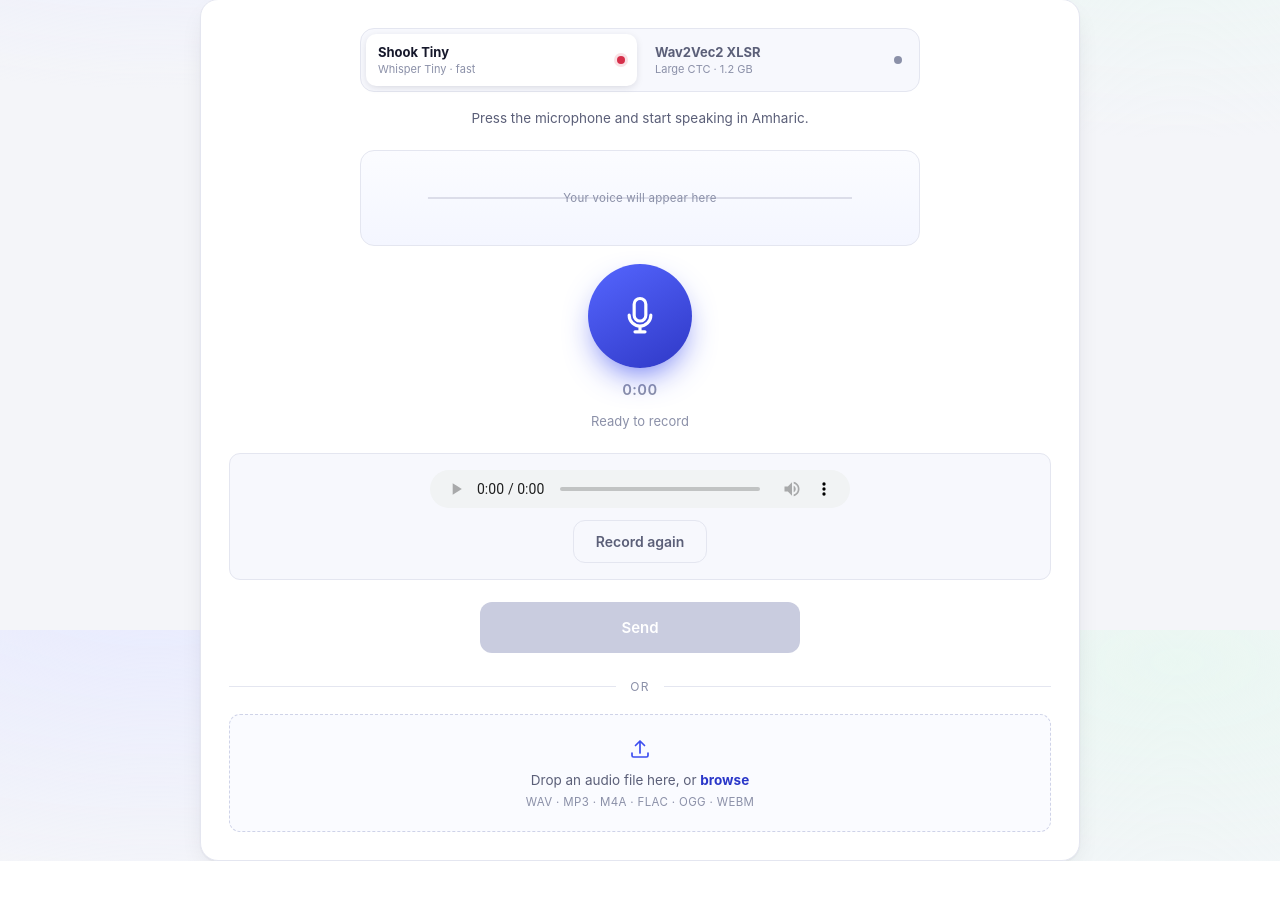
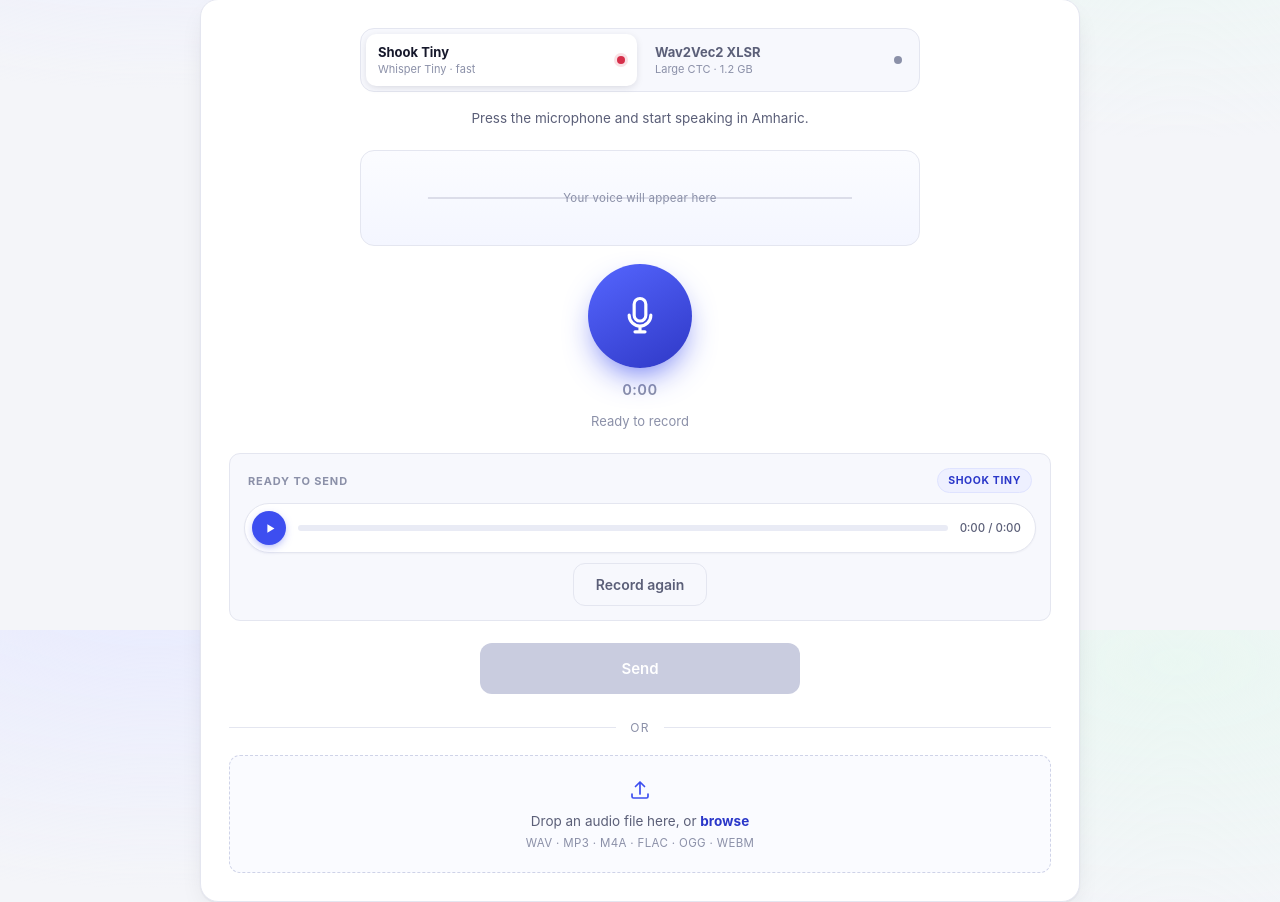
Before and after one commit to JoHaile/Amharic-Speech-to-Text, a Flask app: page / in a window 1280 px wide. Shown: the part 170-1072 px from the top of the page. Before the commit the page ends 1031 px from the top, so only its background shows below. Run offline with Flask 3, Linux system fonts and the light colour scheme; data that the repository does not hold is empty.

Commit message:
Fix recording preview player and keep clip state across model switches
- Replace the native audio element with a design-matched player (play/pause, seek, time)\n- Normalize browser captures to 16-bit WAV so the preview always plays and has a duration\n- Keep the clip, playback position and result card when switching model tabs\n- Load history players lazily; harden MediaRecorder.start() failures

```diff
--- a/web/static/app.js
+++ b/web/static/app.js
@@ -25,6 +25,7 @@
   const recHint = $("recHint");
   const preview = $("preview");
   const audioPreview = $("audioPreview");
+  const previewModel = $("previewModel");
   const redoBtn = $("redoBtn");
   const sendBtn = $("sendBtn");
   const sendLabel = sendBtn.querySelector(".btn-label");
@@ -67,12 +68,15 @@
   let mediaStream = null;
   let chunks = [];
   let pendingBlob = null;      // recorded or selected audio waiting to be sent
-  let pendingName = "recording.webm";
+  let pendingName = "recording.wav";
   let pendingSource = "recording";
+  let pendingDuration = 0;     // known length in seconds, when we have it
+  let previewUrl = null;       // object URL currently loaded in the preview player
   let timerId = null;
   let startedAt = 0;
   let isRecording = false;
   let isSending = false;
+  let captureId = 0;           // invalidates a slow capture preparation
 
   let historyItems = [];
   let historyFilterValue = "all";
@@ -106,6 +110,11 @@
     return `${Math.floor(s / 60)}:${String(s % 60).padStart(2, "0")}`;
   };
 
+  const fmtPlayTime = (sec) => {
+    if (!Number.isFinite(sec) || sec < 0) return "0:00";
+    return fmtClock(sec);
+  };
+
   const fmtSecs = (v) => (v == null ? "—" : `${Number(v).toFixed(2)}s`);
 
   function fmtWhen(iso) {
@@ -126,6 +135,273 @@
 
   function isWav2Vec2(key) {
     return key === "wav2vec2";
+  }
+
+  // ---- audio player (shared by the preview and history) -------------------
+  const ICON_PLAY = '<svg viewBox="0 0 24 24" aria-hidden="true"><path d="M9 5.9v12.2L19 12z"/></svg>';
+  const ICON_PAUSE = '<svg viewBox="0 0 24 24" aria-hidden="true"><rect x="7.4" y="5" width="3.5" height="14" rx="1.3"/><rect x="13.1" y="5" width="3.5" height="14" rx="1.3"/></svg>';
+
+  function createPlayer(host, options) {
+    const lazy = !!(options && options.lazy);
+    host.classList.add("player");
+    host.innerHTML = `
+      <button class="player-btn" type="button" aria-label="Play">
+        <span class="p-ico p-ico-play">${ICON_PLAY}</span>
+        <span class="p-ico p-ico-pause">${ICON_PAUSE}</span>
+      </button>
+      <div class="player-track" role="slider" tabindex="0" aria-label="Seek"
+           aria-valuemin="0" aria-valuemax="100" aria-valuenow="0">
+        <span class="player-fill"></span>
+        <span class="player-knob"></span>
+      </div>
+      <span class="player-time">0:00 / 0:00</span>
+      <audio preload="${lazy ? "none" : "metadata"}" hidden></audio>`;
+
+    const btn = host.querySelector(".player-btn");
+    const track = host.querySelector(".player-track");
+    const fill = host.querySelector(".player-fill");
+    const knob = host.querySelector(".player-knob");
+    const time = host.querySelector(".player-time");
+    const audio = host.querySelector("audio");
+
+    let knownDuration = 0;
+    let dragging = false;
+    let needsLoad = false;
+    let pendingRatio = null;
+
+    function ensureLoaded() {
+      if (lazy && needsLoad) {
+        needsLoad = false;
+        audio.load();
+      }
+    }
+
+    function totalDuration() {
+      const d = Number.isFinite(audio.duration) && audio.duration > 0
+        ? audio.duration : knownDuration;
+      return Number.isFinite(d) && d > 0 ? d : 0;
+    }
+
+    function paint() {
+      const d = totalDuration();
+      const raw = Number.isFinite(audio.currentTime) ? audio.currentTime : 0;
+      const t = d > 0 ? Math.min(raw, d) : 0;
+      const pct = d > 0 ? Math.min(100, Math.max(0, (t / d) * 100)) : 0;
+      fill.style.width = pct + "%";
+      knob.style.left = pct + "%";
+      track.setAttribute("aria-valuenow", String(Math.round(pct)));
+      track.setAttribute("aria-valuetext", fmtPlayTime(t) + " of " + fmtPlayTime(d));
+      time.textContent = fmtPlayTime(t) + " / " + fmtPlayTime(d);
+    }
+
+    audio.addEventListener("loadedmetadata", () => {
+      if (Number.isFinite(audio.duration) && audio.duration > 0) {
+        knownDuration = audio.duration;
+      } else if (audio.duration === Infinity) {
+        // Some recorder streams report Infinity until they are seeked once.
+        const settle = () => {
+          audio.removeEventListener("timeupdate", settle);
+          try { audio.currentTime = 0; } catch (_) { /* ignore */ }
+          if (Number.isFinite(audio.duration)) knownDuration = audio.duration;
+          paint();
+        };
+        audio.addEventListener("timeupdate", settle);
+        try { audio.currentTime = 1e7; } catch (_) { /* ignore */ }
+      }
+      if (pendingRatio != null) {
+        const d = totalDuration();
+        if (d) { try { audio.currentTime = pendingRatio * d; } catch (_) { /* ignore */ } }
+        pendingRatio = null;
+      }
+      paint();
+    });
+
+    audio.addEventListener("durationchange", () => {
+      if (Number.isFinite(audio.duration) && audio.duration > 0) {
+        knownDuration = audio.duration;
+      }
+      paint();
+    });
+    audio.addEventListener("timeupdate", paint);
+
+    audio.addEventListener("play", () => {
+      host.classList.add("is-playing");
+      btn.setAttribute("aria-label", "Pause");
+    });
+    audio.addEventListener("pause", () => {
+      host.classList.remove("is-playing");
+      btn.setAttribute("aria-label", "Play");
+    });
+    audio.addEventListener("ended", () => {
+      host.classList.remove("is-playing");
+      btn.setAttribute("aria-label", "Play");
+      try { audio.currentTime = 0; } catch (_) { /* ignore */ }
+      paint();
+    });
+    audio.addEventListener("error", () => {
+      if (!audio.getAttribute("src")) return;
+      host.classList.add("is-error");
+      host.classList.remove("is-playing");
+      btn.disabled = true;
+      track.setAttribute("tabindex", "-1");
+      time.textContent = "Preview unavailable";
+    });
+
+    btn.addEventListener("click", async () => {
+      if (!audio.getAttribute("src")) return;
+      if (audio.paused) {
+        ensureLoaded();
+        try {
+          await audio.play();
+        } catch (_) {
+          showToast("This clip cannot be played here, but Send still works.", true);
+        }
+      } else {
+        audio.pause();
+      }
+    });
+
+    function seekToRatio(ratio) {
+      const d = totalDuration();
+      if (!d) return;
+      const clamped = Math.min(1, Math.max(0, ratio));
+      if (audio.readyState === 0) {
+        pendingRatio = clamped;
+        ensureLoaded();
+      } else {
+        try { audio.currentTime = clamped * d; } catch (_) { /* ignore */ }
+      }
+      paint();
+    }
+
+    function seekTo(clientX) {
+      const rect = track.getBoundingClientRect();
+      if (!rect.width || !totalDuration()) return;
+      seekToRatio((clientX - rect.left) / rect.width);
+    }
+
+    track.addEventListener("pointerdown", (e) => {
+      if (btn.disabled) return;
+      dragging = true;
+      try { track.setPointerCapture(e.pointerId); } catch (_) { /* ignore */ }
+      seekTo(e.clientX);
+    });
+    track.addEventListener("pointermove", (e) => {
+      if (dragging) seekTo(e.clientX);
+    });
+    const endDrag = (e) => {
+      if (!dragging) return;
+      dragging = false;
+      try { track.releasePointerCapture(e.pointerId); } catch (_) { /* ignore */ }
+    };
+    track.addEventListener("pointerup", endDrag);
+    track.addEventListener("pointercancel", endDrag);
+
+    track.addEventListener("keydown", (e) => {
+      const d = totalDuration();
+      if (!d) return;
+      if (e.key === "ArrowRight" || e.key === "ArrowLeft") {
+        e.preventDefault();
+        const current = audio.readyState === 0 ? 0 : audio.currentTime;
+        const next = current + (e.key === "ArrowRight" ? 5 : -5);
+        seekToRatio(next / d);
+      } else if (e.key === "Home" || e.key === "End") {
+        e.preventDefault();
+        seekToRatio(e.key === "Home" ? 0 : 1);
+      } else if (e.key === " " || e.key === "Enter") {
+        e.preventDefault();
+        btn.click();
+      }
+    });
+
+    function setSource(url, durationSeconds) {
+      host.classList.remove("is-error", "is-playing");
+      btn.disabled = false;
+      btn.setAttribute("aria-label", "Play");
+      track.setAttribute("tabindex", "0");
+      knownDuration = Number.isFinite(durationSeconds) && durationSeconds > 0
+        ? durationSeconds : 0;
+      pendingRatio = null;
+      audio.src = url;
+      if (lazy) {
+        needsLoad = true;
+      } else {
+        audio.load();
+      }
+      paint();
+    }
+
+    function reset() {
+      host.classList.remove("is-error", "is-playing");
+      btn.disabled = false;
+      btn.setAttribute("aria-label", "Play");
+      track.setAttribute("tabindex", "0");
+      pendingRatio = null;
+      needsLoad = false;
+      try { audio.pause(); } catch (_) { /* ignore */ }
+      audio.removeAttribute("src");
+      audio.load();
+      knownDuration = 0;
+      paint();
+    }
+
+    paint();
+    return { audio, setSource, reset, paint };
+  }
+
+  // ---- turn a capture into a playable WAV ---------------------------------
+  function encodeWav(buffer) {
+    const channels = Math.max(1, buffer.numberOfChannels);
+    const frames = buffer.length;
+    const rate = buffer.sampleRate || 16000;
+    const dataBytes = frames * 2;
+    const out = new ArrayBuffer(44 + dataBytes);
+    const view = new DataView(out);
+    const write = (offset, text) => {
+      for (let i = 0; i < text.length; i++) view.setUint8(offset + i, text.charCodeAt(i));
+    };
+
+    write(0, "RIFF");
+    view.setUint32(4, 36 + dataBytes, true);
+    write(8, "WAVE");
+    write(12, "fmt ");
+    view.setUint32(16, 16, true);        // PCM chunk size
+    view.setUint16(20, 1, true);         // PCM
+    view.setUint16(22, 1, true);         // mono
+    view.setUint32(24, rate, true);
+    view.setUint32(28, rate * 2, true);  // byte rate
+    view.setUint16(32, 2, true);        // block align
+    view.setUint16(34, 16, true);        // bits per sample
+    write(36, "data");
+    view.setUint32(40, dataBytes, true);
+
+    const source = [];
+    for (let c = 0; c < channels; c++) source.push(buffer.getChannelData(c));
+    let offset = 44;
+    for (let i = 0; i < frames; i++) {
+      let sample = 0;
+      for (let c = 0; c < channels; c++) sample += source[c][i];
+      sample = Math.max(-1, Math.min(1, sample / channels));
+      view.setInt16(offset, sample < 0 ? sample * 0x8000 : sample * 0x7fff, true);
+      offset += 2;
+    }
+    return new Blob([out], { type: "audio/wav" });
+  }
+
+  async function prepareCapture(blob) {
+    const Ctx = window.AudioContext || window.webkitAudioContext;
+    if (!Ctx) return null;
+    let ctx = null;
+    try {
+      ctx = new Ctx({ sampleRate: 16000 });
+      const decoded = await ctx.decodeAudioData(await blob.arrayBuffer());
+      const wav = encodeWav(decoded);
+      return wav.size > 44 ? { blob: wav, duration: decoded.duration } : null;
+    } catch (_) {
+      return null;
+    } finally {
+      if (ctx) { try { ctx.close(); } catch (_) { /* ignore */ } }
+    }
   }
 
   // ---- model status -------------------------------------------------------
@@ -273,8 +549,16 @@
       activeModel = key;
       updateModelTabs();
       updateStatusUI();
-      if (!isRecording) {
-        recHint.textContent = `Will transcribe with ${modelLabel(key)}. Press the microphone and speak Amharic.`;
+      // Switching models never touches the captured clip or the result card;
+      // it only changes which model the next Send will use.
+      if (!isRecording && !isSending) {
+        if (pendingBlob) {
+          updatePendingCopy();
+        } else if (!resultCard.hidden) {
+          recHint.textContent = `Next recording will use ${modelLabel(key)}.`;
+        } else {
+          recHint.textContent = `Will transcribe with ${modelLabel(key)}. Press the microphone and speak Amharic.`;
+        }
       }
       ensureModelLoaded(key).catch((err) => showToast(err.message || "Could not load the model.", true));
     });
@@ -409,6 +693,21 @@
   });
 
   // ---- preview / sending state -------------------------------------------
+  let previewPlayer = null;
+
+  // Keeps the pending clip and its labels in sync with the selected model.
+  function updatePendingCopy() {
+    if (!pendingBlob) return;
+    const kind = pendingSource === "upload" ? "File ready" : "Recording captured";
+    const length = pendingDuration > 0 ? ` (${fmtPlayTime(pendingDuration)})` : "";
+    recState.textContent =
+      `${kind}${length}. Press Send to transcribe with ${modelLabel(activeModel)}.`;
+    recHint.textContent = "Listen back, re-record if needed, then press Send.";
+    previewModel.textContent = modelLabel(activeModel);
+    previewModel.classList.toggle("is-wav2vec2", isWav2Vec2(activeModel));
+    previewModel.hidden = false;
+  }
+
   function setSending(on) {
     isSending = on;
     sendBtn.disabled = on || !pendingBlob;
@@ -420,25 +719,32 @@
   }
 
   function clearPending() {
+    captureId++;                 // drop any capture that is still being prepared
     pendingBlob = null;
     pendingSource = "recording";
-    if (audioPreview.src) {
-      URL.revokeObjectURL(audioPreview.src);
-      audioPreview.removeAttribute("src");
-      audioPreview.load();
+    pendingDuration = 0;
+    if (previewUrl) {
+      URL.revokeObjectURL(previewUrl);
+      previewUrl = null;
     }
+    if (previewPlayer) previewPlayer.reset();
     preview.hidden = true;
+    previewModel.hidden = true;
     sendBtn.disabled = true;
   }
 
-  function setPending(blob, name, source, hint) {
+  function setPending(blob, name, source, duration) {
     pendingBlob = blob;
     pendingName = name;
     pendingSource = source;
-    audioPreview.src = URL.createObjectURL(blob);
+    pendingDuration = Number.isFinite(duration) && duration > 0 ? duration : 0;
+    if (previewUrl) URL.revokeObjectURL(previewUrl);
+    previewUrl = URL.createObjectURL(blob);
+    if (!previewPlayer) previewPlayer = createPlayer(audioPreview);
+    previewPlayer.setSource(previewUrl, pendingDuration);
     preview.hidden = false;
     sendBtn.disabled = isSending || !blob;
-    if (hint) recState.textContent = hint;
+    updatePendingCopy();
   }
 
   // ---- recording ----------------------------------------------------------
@@ -515,21 +821,50 @@
     mediaRecorder.ondataavailable = (e) => {
       if (e.data && e.data.size > 0) chunks.push(e.data);
     };
-    mediaRecorder.onstop = () => {
+    mediaRecorder.onstop = async () => {
       const type = mediaRecorder.mimeType || mime || "audio/webm";
-      const blob = new Blob(chunks, { type });
-      if (blob.size === 0) {
+      const original = new Blob(chunks, { type });
+      if (original.size === 0) {
         showToast("Nothing was recorded. Try again and speak a little louder.", true);
         recState.textContent = "Ready to record";
+        recHint.textContent = "Press the microphone and start speaking in Amharic.";
         return;
       }
-      const ext = extForMime(type, "webm");
-      setPending(blob, `recording.${ext}`, "recording",
-        `Recording captured. Press Send to transcribe with ${modelLabel(activeModel)}.`);
-      recHint.textContent = "Listen back, re-record if needed, then press Send.";
+
+      recState.textContent = "Preparing the recording…";
+      recHint.textContent = "One moment — making a clip you can replay before sending.";
+      const id = ++captureId;
+
+      // Browser recordings are Opus in WebM/OGG, which some players refuse.
+      // A decoded WAV copy plays everywhere, seeks correctly and carries a real
+      // duration, so the preview always matches the clip that was just recorded.
+      const prepared = await prepareCapture(original);
+      if (id !== captureId) return;   // a newer capture or a reset won the race
+
+      if (prepared) {
+        setPending(prepared.blob, "recording.wav", "recording", prepared.duration);
+      } else {
+        setPending(original, `recording.${extForMime(type, "webm")}`, "recording", 0);
+      }
     };
 
-    mediaRecorder.start();
+    try {
+      mediaRecorder.start();
+    } catch (err) {
+      // A stream can refuse to record (device unplugged, track ended, codec
+      // unavailable). Release the microphone instead of leaving it open.
+      showToast(`Could not start recording: ${err.message || err}`, true);
+      stopWave();
+      if (mediaStream) {
+        mediaStream.getTracks().forEach((t) => t.stop());
+        mediaStream = null;
+      }
+      mediaRecorder = null;
+      recState.textContent = "Ready to record";
+      recHint.textContent = "Press the microphone and start speaking in Amharic.";
+      return;
+    }
+
     isRecording = true;
     recBtn.classList.add("is-recording");
     recBtn.setAttribute("aria-label", "Stop recording");
@@ -584,9 +919,7 @@
     clearPending();
     resultCard.hidden = true;
     resultModel.hidden = true;
-    setPending(file, file.name, "upload",
-      `Selected "${file.name}". Press Send to transcribe with ${modelLabel(activeModel)}.`);
-    recHint.textContent = "Check the preview, then press Send.";
+    setPending(file, file.name, "upload", 0);
   }
 
   fileInput.addEventListener("change", (e) => takeFile(e.target.files && e.target.files[0]));
@@ -760,11 +1093,13 @@
       bottom.className = "hist-bottom";
 
       if (it.audio_file) {
-        const audio = document.createElement("audio");
-        audio.controls = true;
-        audio.preload = "none";
-        audio.src = `/api/history/${encodeURIComponent(it.id)}/audio`;
-        bottom.append(audio);
+        const host = document.createElement("div");
+        host.className = "player player-compact";
+        bottom.append(host);
+        createPlayer(host, { lazy: true }).setSource(
+          `/api/history/${encodeURIComponent(it.id)}/audio`,
+          it.duration_s
+        );
       }
 
       const actions = document.createElement("div");
@@ -835,6 +1170,7 @@
   });
 
   // ---- boot ---------------------------------------------------------------
+  previewPlayer = createPlayer(audioPreview);
   drawIdleWave();
   loadStatus();
   loadHistory();
--- a/web/static/style.css
+++ b/web/static/style.css
@@ -343,18 +343,144 @@ main { max-width: 880px; margin: 0 auto; }
 /* ---------- preview ---------- */
 .preview {
   margin-top: 22px;
-  padding: 16px;
+  padding: 14px;
   border-radius: var(--radius-sm);
   background: #f7f8fd;
   border: 1px solid var(--line);
   display: flex;
   flex-direction: column;
-  gap: 12px;
-  align-items: center;
+  gap: 10px;
+  align-items: stretch;
 }
 
-.preview audio { width: 100%; max-width: 420px; height: 38px; }
-.preview-actions { display: flex; gap: 8px; }
+.preview-head {
+  display: flex;
+  align-items: center;
+  justify-content: space-between;
+  gap: 8px;
+  padding: 0 4px;
+}
+
+.preview-label {
+  font-size: 11px;
+  font-weight: 650;
+  letter-spacing: .08em;
+  text-transform: uppercase;
+  color: var(--ink-faint);
+}
+
+.preview-actions { display: flex; gap: 8px; justify-content: center; }
+
+/* ---------- audio player (preview + history) ---------- */
+.player {
+  display: flex;
+  align-items: center;
+  gap: 12px;
+  width: 100%;
+  padding: 7px 14px 7px 7px;
+  border-radius: 999px;
+  background: var(--surface);
+  border: 1px solid var(--line);
+  box-shadow: 0 1px 2px rgba(22, 24, 43, .04);
+}
+
+.player-btn {
+  appearance: none;
+  flex: 0 0 34px;
+  width: 34px;
+  height: 34px;
+  padding: 0;
+  border: 0;
+  border-radius: 50%;
+  cursor: pointer;
+  display: grid;
+  place-items: center;
+  background: var(--brand);
+  color: #fff;
+  box-shadow: 0 3px 10px -3px rgba(61, 78, 240, .65);
+  transition: background .15s ease, transform .15s ease;
+}
+
+.player-btn:hover { background: var(--brand-ink); }
+.player-btn:active { transform: scale(.94); }
+.player-btn:focus-visible { outline: 2px solid var(--brand); outline-offset: 3px; }
+.player-btn:disabled { background: var(--ink-faint); box-shadow: none; cursor: not-allowed; }
+
+.player-btn svg { width: 17px; height: 17px; fill: currentColor; }
+.player-btn .p-ico { display: grid; place-items: center; }
+.player-btn .p-ico-pause { display: none; }
+.player.is-playing .player-btn .p-ico-play { display: none; }
+.player.is-playing .player-btn .p-ico-pause { display: grid; }
+
+.player-track {
+  position: relative;
+  flex: 1 1 auto;
+  height: 20px;
+  min-width: 60px;
+  cursor: pointer;
+  touch-action: none;
+}
+
+.player-track::before {
+  content: "";
+  position: absolute;
+  left: 0;
+  right: 0;
+  top: 50%;
+  height: 6px;
+  transform: translateY(-50%);
+  border-radius: 999px;
+  background: #e9ebf5;
+}
+
+.player-fill {
+  position: absolute;
+  left: 0;
+  top: 50%;
+  height: 6px;
+  width: 0;
+  transform: translateY(-50%);
+  border-radius: 999px;
+  background: linear-gradient(90deg, #6b79ff, var(--brand));
+}
+
+.player-knob {
+  position: absolute;
+  top: 50%;
+  left: 0;
+  width: 12px;
+  height: 12px;
+  margin-left: -6px;
+  border-radius: 50%;
+  background: var(--surface);
+  border: 2px solid var(--brand);
+  transform: translateY(-50%);
+  opacity: 0;
+  transition: opacity .15s ease;
+}
+
+.player:hover .player-knob,
+.player:focus-within .player-knob,
+.player.is-playing .player-knob { opacity: 1; }
+
+.player-track:focus-visible { outline: 2px solid var(--brand); outline-offset: 4px; border-radius: 6px; }
+
+.player-time {
+  flex: 0 0 auto;
+  font-size: 11.5px;
+  font-weight: 550;
+  font-variant-numeric: tabular-nums;
+  color: var(--ink-soft);
+  white-space: nowrap;
+}
+
+.player.is-error .player-track::before { background: var(--danger-soft); }
+.player.is-error .player-time { color: var(--danger); font-size: 11px; }
+
+.player-compact { padding: 6px 12px 6px 6px; gap: 10px; }
+.player-compact .player-btn { flex-basis: 30px; width: 30px; height: 30px; }
+.player-compact .player-btn svg { width: 15px; height: 15px; }
+.player-compact .player-time { font-size: 11px; }
 
 /* ---------- buttons ---------- */
 .btn {
@@ -605,7 +731,7 @@ main { max-width: 880px; margin: 0 auto; }
   border-top: 1px solid var(--line);
 }
 
-.hist-bottom audio { flex: 1 1 240px; height: 34px; min-width: 200px; }
+.hist-bottom .player { flex: 1 1 260px; min-width: 220px; }
 
 .hist-actions { display: flex; gap: 6px; }
 
@@ -695,7 +821,7 @@ main { max-width: 880px; margin: 0 auto; }
   .history-tools { width: 100%; justify-content: space-between; }
   .btn-send { max-width: none; }
   .hist-bottom { gap: 10px; }
-  .hist-bottom audio { flex-basis: 100%; min-width: 0; }
+  .hist-bottom .player { flex-basis: 100%; min-width: 0; }
 }
 
 @media (prefers-reduced-motion: reduce) {
--- a/web/templates/index.html
+++ b/web/templates/index.html
@@ -82,7 +82,11 @@
         <div class="rec-state" id="recState">Ready to record</div>
 
         <div class="preview" id="preview" hidden>
-          <audio id="audioPreview" controls preload="metadata"></audio>
+          <div class="preview-head">
+            <span class="preview-label">Ready to send</span>
+            <span class="model-badge" id="previewModel">Shook Tiny</span>
+          </div>
+          <div class="player" id="audioPreview"></div>
           <div class="preview-actions">
             <button class="btn btn-ghost" id="redoBtn">Record again</button>
           </div>
```
Also changed, not shown: README.md.
